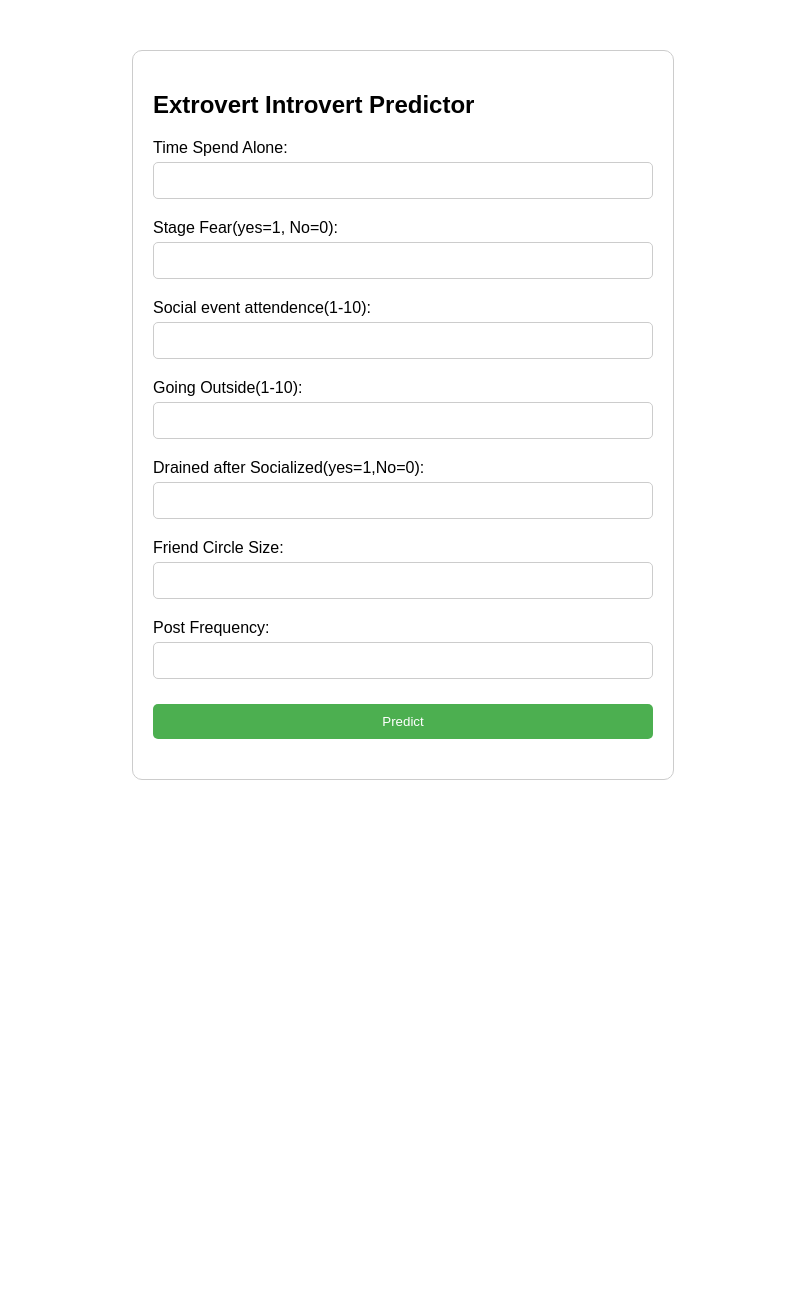
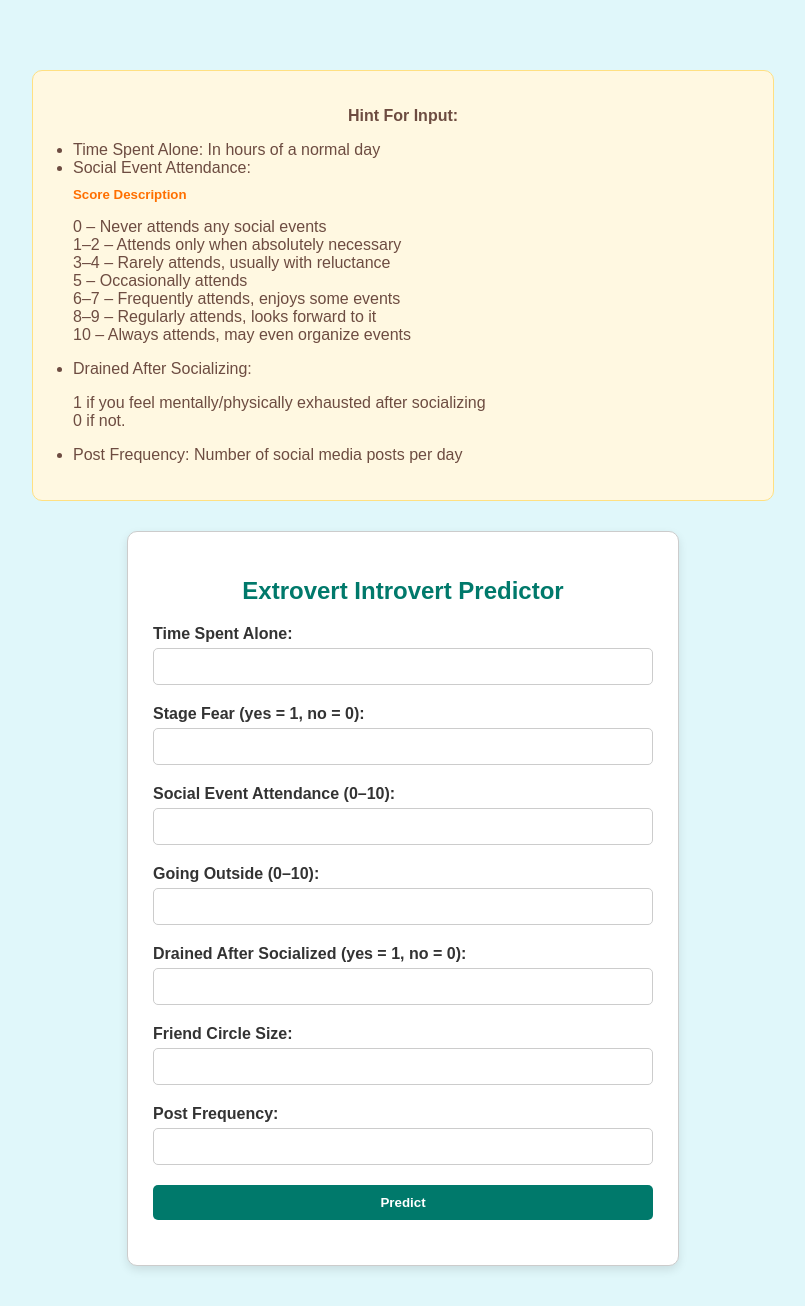
Before and after one commit to deepak-50342G/ml-model-extrovert-introvert-, a Flask app: page / in a window 1280 px wide. Shown: the whole page, without its empty margins (237-1042 px from the left). Before the commit the page ends 780 px from the top, so only its background shows below. Run offline with Flask 3, Linux system fonts and the light colour scheme; parts of the project's set-up code (start-up, migrations or seed data) failed here and were passed over.

Commit message:
index.html

```diff
--- a/templates/index.html
+++ b/templates/index.html
@@ -5,67 +5,135 @@
     <style>
         body {
             font-family: Arial, sans-serif;
-            margin: 50px;
+            margin: 0;
+            padding: 40px 20px;
+            background-color: #e0f7fa; /* Light pastel blue */
+            color: #333;
         }
+
         .form-container {
             max-width: 500px;
             margin: auto;
-            padding: 20px;
+            padding: 25px;
             border: 1px solid #ccc;
             border-radius: 10px;
+            background-color: #ffffff; /* White background for form */
+            box-shadow: 0 4px 10px rgba(0, 0, 0, 0.1);
         }
+
+        .form-container h2 {
+            text-align: center;
+            color: #00796b;
+        }
+
+        .form-container label {
+            font-weight: bold;
+            display: block;
+            margin-bottom: 5px;
+        }
+
         .form-container input {
             width: 100%;
             padding: 10px;
-            margin: 5px 0 20px 0;
-            display: inline-block;
+            margin-bottom: 20px;
             border: 1px solid #ccc;
             border-radius: 5px;
             box-sizing: border-box;
         }
+
         .form-container input[type="submit"] {
-            background-color: #4CAF50;
+            background-color: #00796b;
             color: white;
             border: none;
+            font-weight: bold;
+            cursor: pointer;
         }
+
         .form-container input[type="submit"]:hover {
-            background-color: #45a049;
+            background-color: #004d40;
         }
+
         .result {
             font-size: 1.5em;
-            color: #4CAF50;
+            color: #388e3c;
             text-align: center;
             margin-top: 20px;
+        }
+
+        .hint-box {
+            max-width: 700px;
+            margin: 30px auto;
+            background-color: #fff8e1; /* Light yellow hint background */
+            padding: 20px;
+            border-radius: 10px;
+            border: 1px solid #ffe082;
+            color: #6d4c41;
+        }
+
+        .hint-box ul {
+            list-style-type: disc;
+            padding-left: 20px;
+        }
+
+        .hint-box h5 {
+            margin: 10px 0 5px;
+            color: #ff6f00;
         }
     </style>
 </head>
 <body>
+
+    <div class="hint-box">
+        <p style="text-align: center;"><strong>Hint For Input:</strong></p>
+        <ul>
+            <li>Time Spent Alone: In hours of a normal day</li>
+            <li>Social Event Attendance:
+                <h5>Score Description</h5>
+                <p>
+                    0 – Never attends any social events <br>
+                    1–2 – Attends only when absolutely necessary <br>
+                    3–4 – Rarely attends, usually with reluctance <br>
+                    5 – Occasionally attends <br>
+                    6–7 – Frequently attends, enjoys some events <br>
+                    8–9 – Regularly attends, looks forward to it <br>
+                    10 – Always attends, may even organize events
+                </p>
+            </li>
+            <li>Drained After Socializing:
+                <p>1 if you feel mentally/physically exhausted after socializing<br>
+                0 if not.</p>
+            </li>
+            <li>Post Frequency: Number of social media posts per day</li>
+        </ul>
+    </div>
+
     <div class="form-container">
         <h2>Extrovert Introvert Predictor</h2>
         <form action="/predict" method="post">
-            <label for="time_spend_alone">Time Spend Alone:</label>
-            <input type="number" name="time_spend_alone" required>
+            <label for="time_spend_alone">Time Spent Alone:</label>
+            <input type="number" name="time_spend_alone" id="time_spend_alone" required>
 
-            <label for="Stage_fear">Stage Fear(yes=1, No=0):</label>
-            <input type="number" step="0.01" name="Stage_fear" required>
+            <label for="Stage_fear">Stage Fear (yes = 1, no = 0):</label>
+            <input type="number" step="0.01" name="Stage_fear" id="Stage_fear" min="0" max="1" required>
 
-            <label for="Social_event_attendence">Social event attendence(1-10):</label>
-            <input type="number" name="Social_event_attendence" required>
+            <label for="Social_event_attendence">Social Event Attendance (0–10):</label>
+            <input type="number" name="Social_event_attendence" id="Social_event_attendence" min="0" max="10" required>
 
-            <label for="going_outside">Going Outside(1-10):</label>
-            <input type="number" name="going_outside" required>
+            <label for="going_outside">Going Outside (0–10):</label>
+            <input type="number" name="going_outside" id="going_outside" min="0" max="10" required>
 
-            <label for="Drained_after_socialized">Drained after Socialized(yes=1,No=0):</label>
-            <input type="number" step="0.01" name="Drained_after_socialized" required>
+            <label for="Drained_after_socialized">Drained After Socialized (yes = 1, no = 0):</label>
+            <input type="number" step="0.01" name="Drained_after_socialized" id="Drained_after_socialized" min="0" max="1" required>
 
             <label for="Friend_circle_size">Friend Circle Size:</label>
-            <input type="number" step="0.01" name="Friend_circle_size" required>
+            <input type="number" step="0.01" name="Friend_circle_size" id="Friend_circle_size" required>
 
             <label for="Post_frequency">Post Frequency:</label>
-            <input type="number" step="0.01" name="Post_frequency" required>
+            <input type="number" step="0.01" name="Post_frequency" id="Post_frequency" required>
 
             <input type="submit" value="Predict">
         </form>
+
         {% if prediction_text %}
         <div class="result">{{ prediction_text }}</div>
         {% endif %}
```
